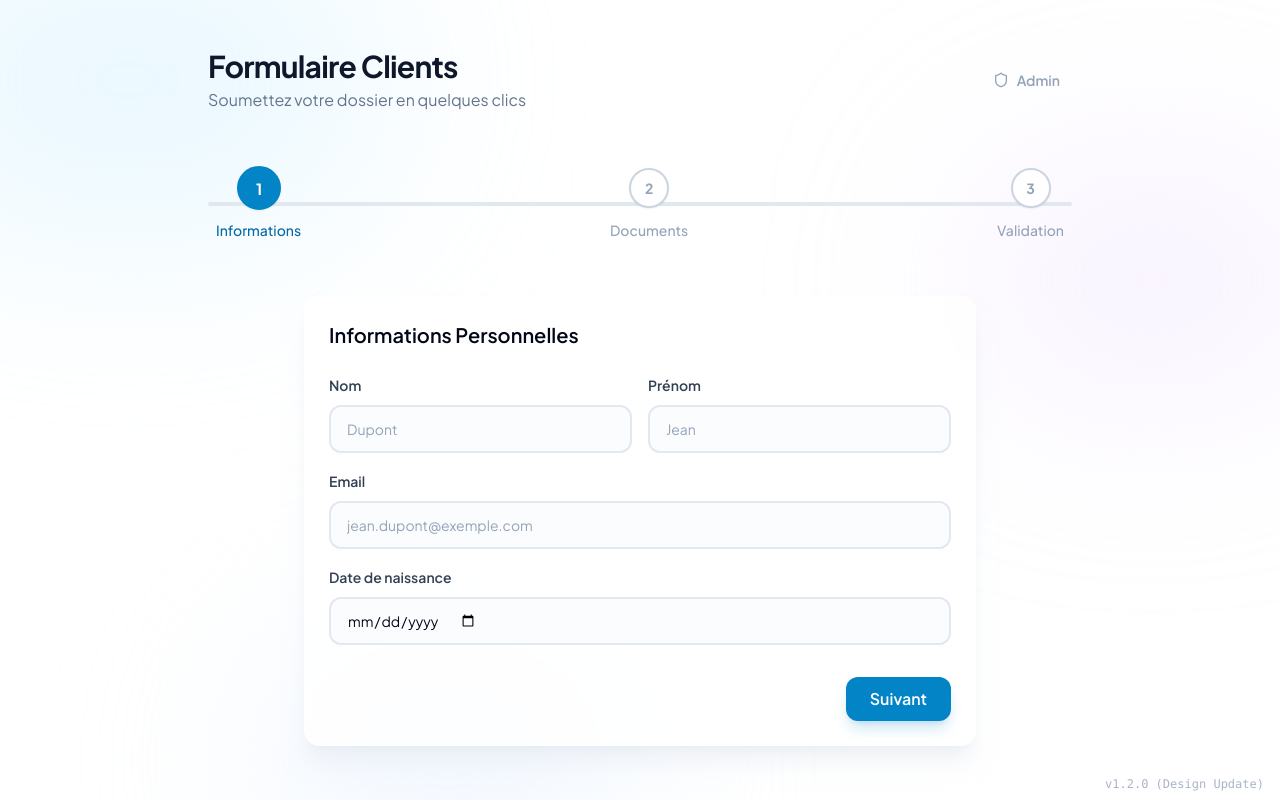
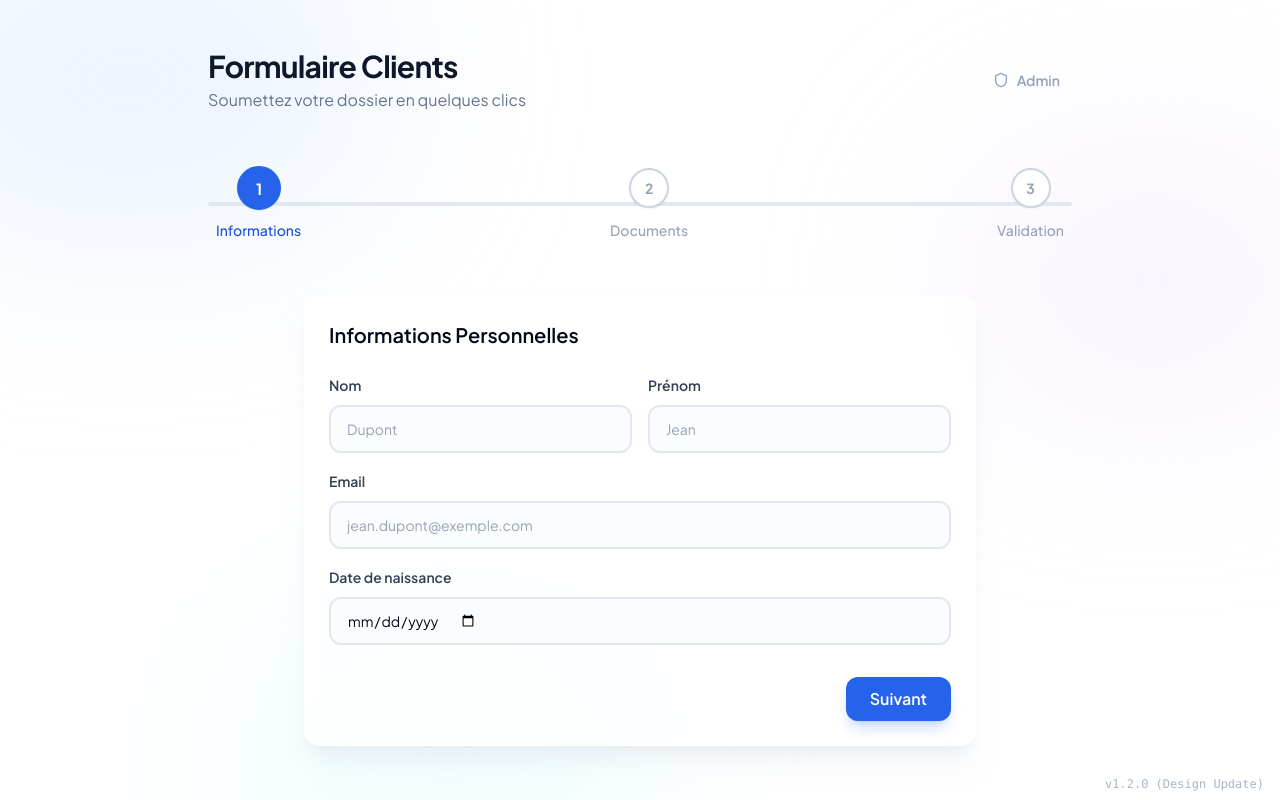
Before and after one commit to Hillan-Zbr/formulaire-Clients, a React (Vite) app: page / in a window 1280 px wide. Built offline with nearby package versions, Linux system fonts and the light colour scheme; no server answers.

Commit message:
Use standard Tailwind colors to force design update

```diff
--- a/src/App.tsx
+++ b/src/App.tsx
@@ -57,7 +57,7 @@ function App() {
           variant="ghost"
           size="sm"
           onClick={() => setIsAdminMode(true)}
-          className="text-slate-400 hover:text-brand-600 hover:bg-brand-50"
+          className="text-slate-400 hover:text-blue-600 hover:bg-blue-50"
         >
           <Shield className="w-4 h-4 mr-2" />
           Admin
--- a/src/components/form/Stepper.tsx
+++ b/src/components/form/Stepper.tsx
@@ -16,7 +16,7 @@ export const Stepper = ({ currentStep, steps }: StepperProps) => {
 
         {/* Barre de progression colorée (Animée) */}
         <motion.div
-          className="absolute left-0 top-1/2 -z-10 h-1 -translate-y-1/2 bg-brand-600 rounded-full origin-left"
+          className="absolute left-0 top-1/2 -z-10 h-1 -translate-y-1/2 bg-blue-600 rounded-full origin-left"
           initial={{ scaleX: 0 }}
           animate={{ scaleX: (currentStep - 1) / (steps.length - 1) }}
           transition={{ duration: 0.5, ease: "easeInOut" }}
@@ -34,8 +34,8 @@ export const Stepper = ({ currentStep, steps }: StepperProps) => {
                 initial={false}
                 animate={{
                   scale: isCurrent ? 1.1 : 1,
-                  backgroundColor: isCompleted || isCurrent ? '#0284c7' : '#ffffff', // brand-600 vs white
-                  borderColor: isCompleted || isCurrent ? '#0284c7' : '#cbd5e1', // brand-600 vs slate-300
+                  backgroundColor: isCompleted || isCurrent ? '#2563eb' : '#ffffff', // blue-600 vs white
+                  borderColor: isCompleted || isCurrent ? '#2563eb' : '#cbd5e1', // blue-600 vs slate-300
                 }}
                 transition={{ duration: 0.3 }}
                 className={cn(
@@ -52,7 +52,7 @@ export const Stepper = ({ currentStep, steps }: StepperProps) => {
               <span
                 className={cn(
                   "mt-3 text-sm font-medium transition-colors duration-300",
-                  isCurrent ? "text-brand-700" : isCompleted ? "text-brand-600" : "text-slate-400"
+                  isCurrent ? "text-blue-700" : isCompleted ? "text-blue-600" : "text-slate-400"
                 )}
               >
                 {step}
--- a/src/components/layout/Layout.tsx
+++ b/src/components/layout/Layout.tsx
@@ -5,9 +5,9 @@ export const Layout = ({ children }: { children: React.ReactNode }) => {
     <div className="min-h-screen bg-white font-sans text-slate-900 relative overflow-hidden selection:bg-brand-100 selection:text-brand-900">
       {/* Background Decoratif */}
       <div className="fixed inset-0 z-0 pointer-events-none">
-        <div className="absolute top-[-10%] left-[-10%] w-[40%] h-[40%] rounded-full bg-brand-200/30 blur-[100px]" />
+        <div className="absolute top-[-10%] left-[-10%] w-[40%] h-[40%] rounded-full bg-blue-200/30 blur-[100px]" />
         <div className="absolute top-[20%] right-[-5%] w-[30%] h-[30%] rounded-full bg-purple-200/30 blur-[100px]" />
-        <div className="absolute bottom-[-10%] left-[20%] w-[30%] h-[30%] rounded-full bg-blue-100/40 blur-[100px]" />
+        <div className="absolute bottom-[-10%] left-[20%] w-[30%] h-[30%] rounded-full bg-cyan-100/40 blur-[100px]" />
       </div>
 
       <main className="container mx-auto px-4 py-12 max-w-4xl relative z-10">
--- a/src/components/ui/Button.tsx
+++ b/src/components/ui/Button.tsx
@@ -9,9 +9,9 @@ interface ButtonProps extends React.ButtonHTMLAttributes<HTMLButtonElement> {
 export const Button = React.forwardRef<HTMLButtonElement, ButtonProps>(
   ({ className, variant = 'primary', size = 'md', ...props }, ref) => {
     const variants = {
-      primary: 'bg-brand-600 text-white hover:bg-brand-700 shadow-lg shadow-brand-600/20 active:scale-[0.98]',
+      primary: 'bg-blue-600 text-white hover:bg-blue-700 shadow-lg shadow-blue-600/20 active:scale-[0.98]',
       secondary: 'bg-slate-800 text-white hover:bg-slate-900 shadow-lg shadow-slate-800/20 active:scale-[0.98]',
-      outline: 'border-2 border-slate-200 bg-transparent text-slate-700 hover:border-brand-200 hover:bg-brand-50 hover:text-brand-700',
+      outline: 'border-2 border-slate-200 bg-transparent text-slate-700 hover:border-blue-200 hover:bg-blue-50 hover:text-blue-700',
       ghost: 'text-slate-600 hover:bg-slate-100 hover:text-slate-900',
     };
 
@@ -25,7 +25,7 @@ export const Button = React.forwardRef<HTMLButtonElement, ButtonProps>(
       <button
         ref={ref}
         className={cn(
-          'inline-flex items-center justify-center font-semibold transition-all duration-200 focus:outline-none focus:ring-4 focus:ring-brand-100 disabled:opacity-50 disabled:pointer-events-none disabled:shadow-none',
+          'inline-flex items-center justify-center font-semibold transition-all duration-200 focus:outline-none focus:ring-4 focus:ring-blue-100 disabled:opacity-50 disabled:pointer-events-none disabled:shadow-none',
           variants[variant],
           sizes[size],
           className
--- a/src/components/ui/Input.tsx
+++ b/src/components/ui/Input.tsx
@@ -10,12 +10,12 @@ export const Input = React.forwardRef<HTMLInputElement, InputProps>(
   ({ className, label, error, ...props }, ref) => {
     return (
       <div className="space-y-2 group">
-        <label className="text-sm font-semibold text-slate-700 transition-colors group-focus-within:text-brand-600">
+        <label className="text-sm font-semibold text-slate-700 transition-colors group-focus-within:text-blue-600">
           {label}
         </label>
         <input
           className={cn(
-            "flex h-12 w-full rounded-xl border-2 border-slate-200 bg-slate-50/50 px-4 py-3 text-sm ring-offset-white transition-all placeholder:text-slate-400 focus:border-brand-500 focus:bg-white focus:outline-none focus:ring-4 focus:ring-brand-100 disabled:cursor-not-allowed disabled:opacity-50",
+            "flex h-12 w-full rounded-xl border-2 border-slate-200 bg-slate-50/50 px-4 py-3 text-sm ring-offset-white transition-all placeholder:text-slate-400 focus:border-blue-500 focus:bg-white focus:outline-none focus:ring-4 focus:ring-blue-100 disabled:cursor-not-allowed disabled:opacity-50",
             error && "border-red-300 focus:border-red-500 focus:ring-red-100",
             className
           )}
```
